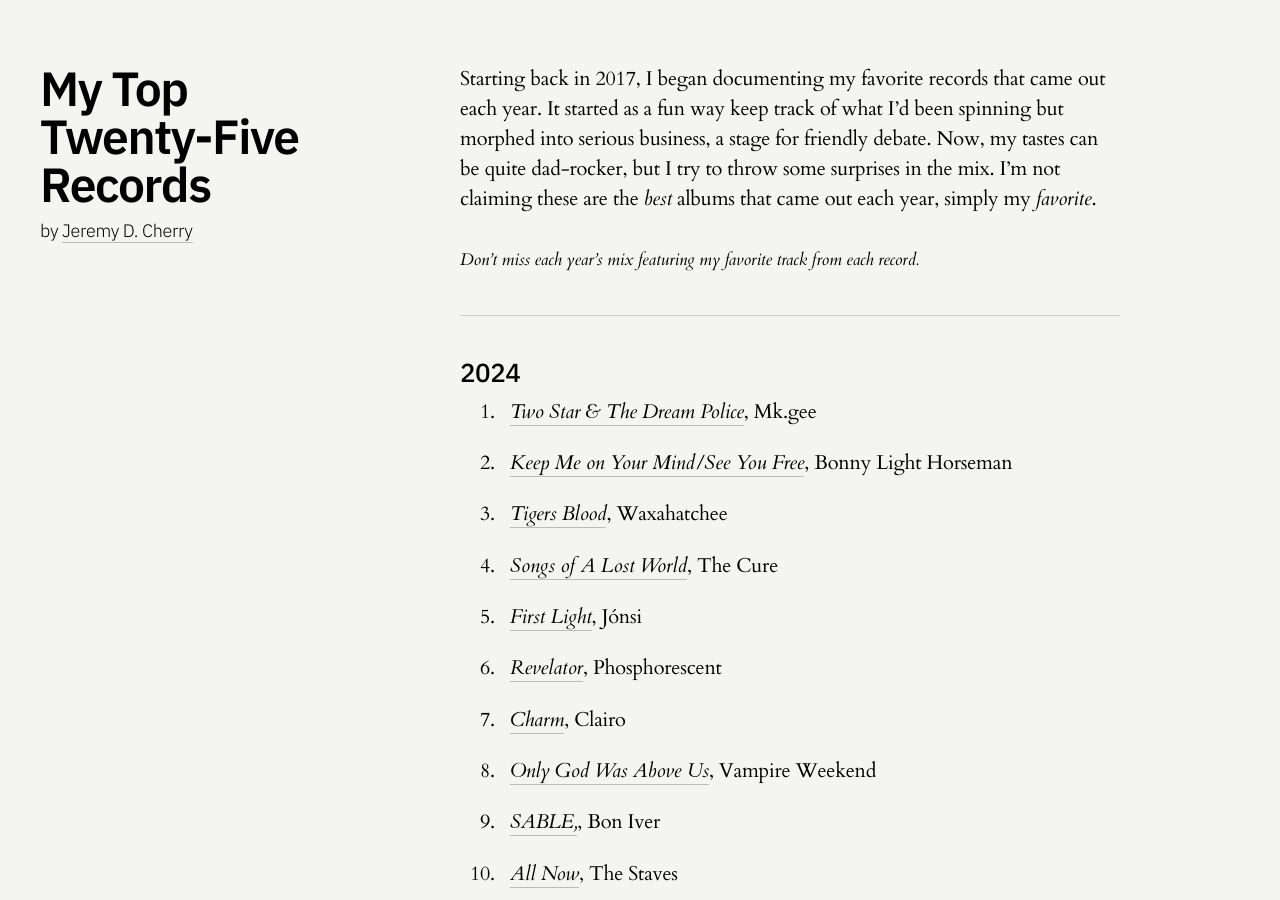
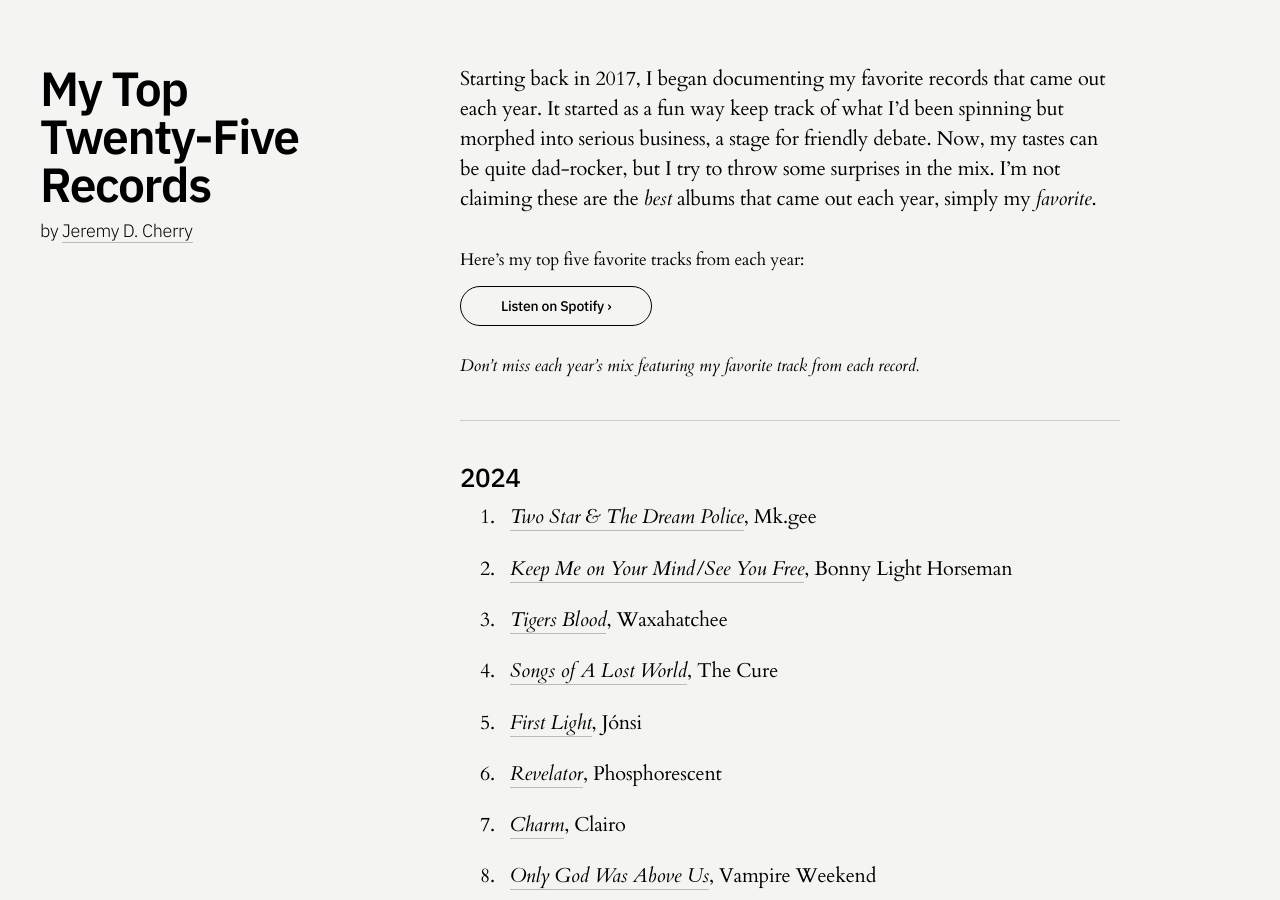
Before and after one commit to jeremydcherry/jeremydcherry.github.io, a Jekyll site: the page built from content/25.md, in a window 1280 px wide and 900 px high. Built offline with Jekyll 4.4.1, drawn with Linux system fonts in a browser that asks for light colours.

Commit message:
Updated 25 pages with mega-mix

```diff
--- a/content/25.md
+++ b/content/25.md
@@ -6,6 +6,10 @@
 ---
 
 Starting back in 2017, I began documenting my favorite records that came out each year. It started as a fun way keep track of what I'd been spinning but morphed into serious business, a stage for friendly debate. Now, my tastes can be quite dad-rocker, but I try to throw some surprises in the mix. I'm not claiming these are the _best_ albums that came out each year, simply my _favorite_.
+
+##### Here's my top five favorite tracks from each year:
+
+<a href="https://open.spotify.com/playlist/3tN5R0gHf2hsKr5yiCwkMX?si=3c0a4f8c4e0b4eac" class="btn_secondary">Listen on Spotify ›</a>
 
 ##### _Don't miss each year's mix featuring my favorite track from each record._
 
```
